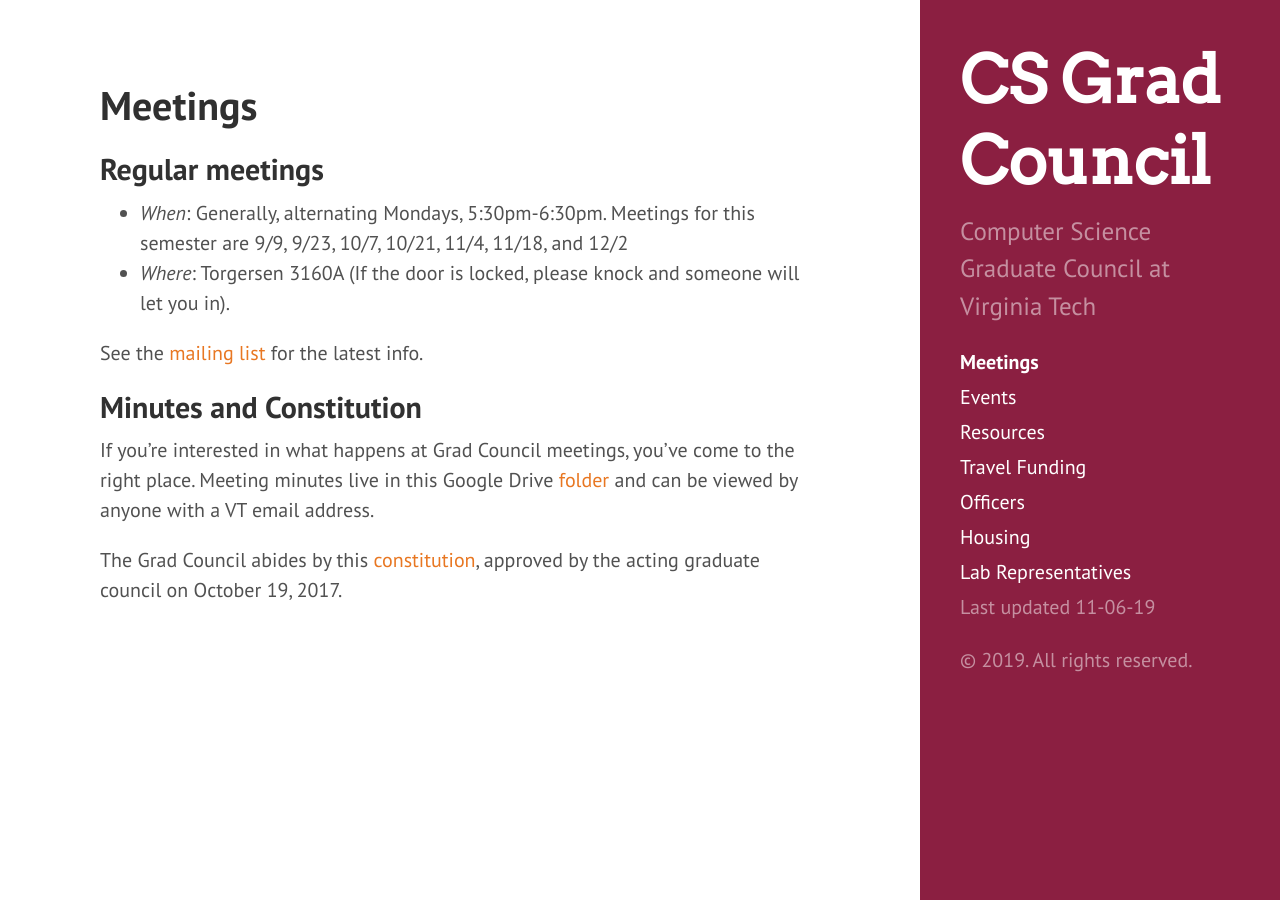
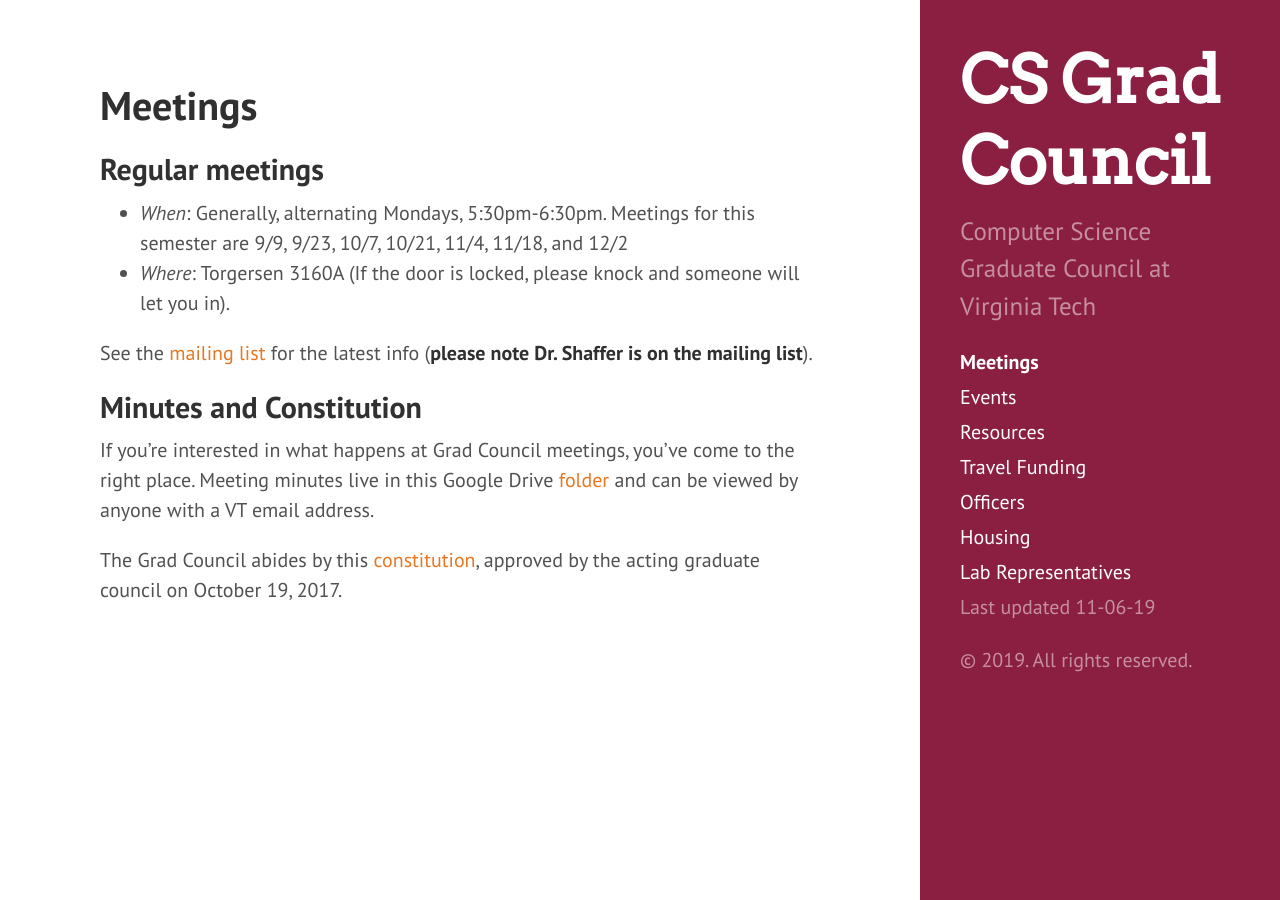
Before and after one commit to CSGraduateCouncil-VirginiaTech/csgc-website, a Jekyll site: the page built from csgc-jekyll-src/meetings.md, in a window 1280 px wide. Built offline with Jekyll 4.4.1, drawn with Linux system fonts in a browser that asks for light colours.

Commit message:
Update meetings.md
Added a disclamer that Dr. Shaffer is on the mailing list

```diff
--- a/csgc-jekyll-src/meetings.md
+++ b/csgc-jekyll-src/meetings.md
@@ -8,7 +8,7 @@
 * *When*: Generally, alternating Mondays, 5:30pm-6:30pm. Meetings for this semester are 9/9, 9/23, 10/7, 10/21, 11/4, 11/18, and 12/2
 * *Where*: Torgersen 3160A (If the door is locked, please knock and someone will let you in).
 
-See the [mailing list](https://groups.google.com/a/vt.edu/forum/#!forum/csgc-g) for the latest info.
+See the [mailing list](https://groups.google.com/a/vt.edu/forum/#!forum/csgc-g) for the latest info (**please note Dr. Shaffer is on the mailing list**).
 
 ## Minutes and Constitution
 If you're interested in what happens at Grad Council meetings, you've come to the right place.
```
